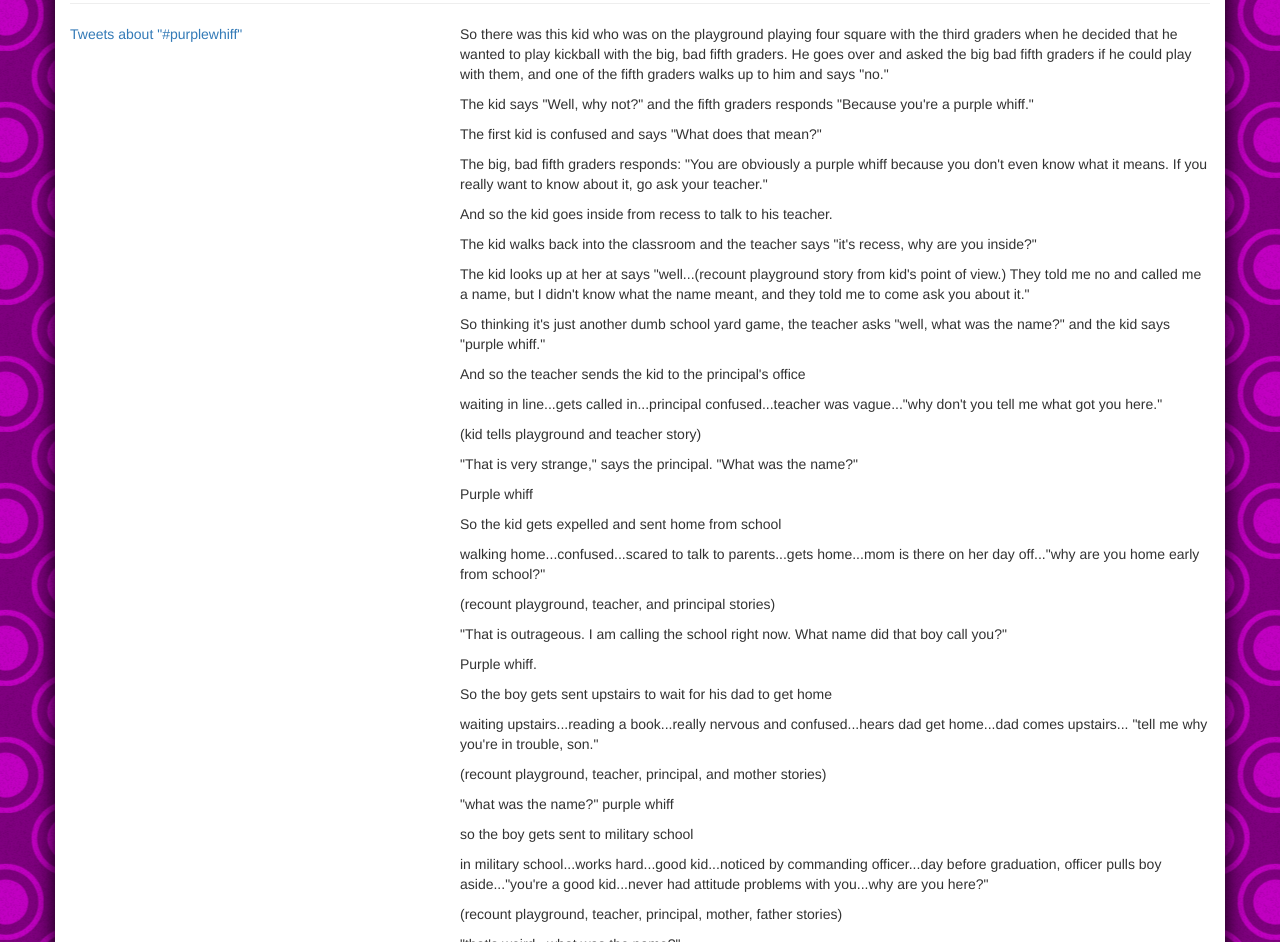
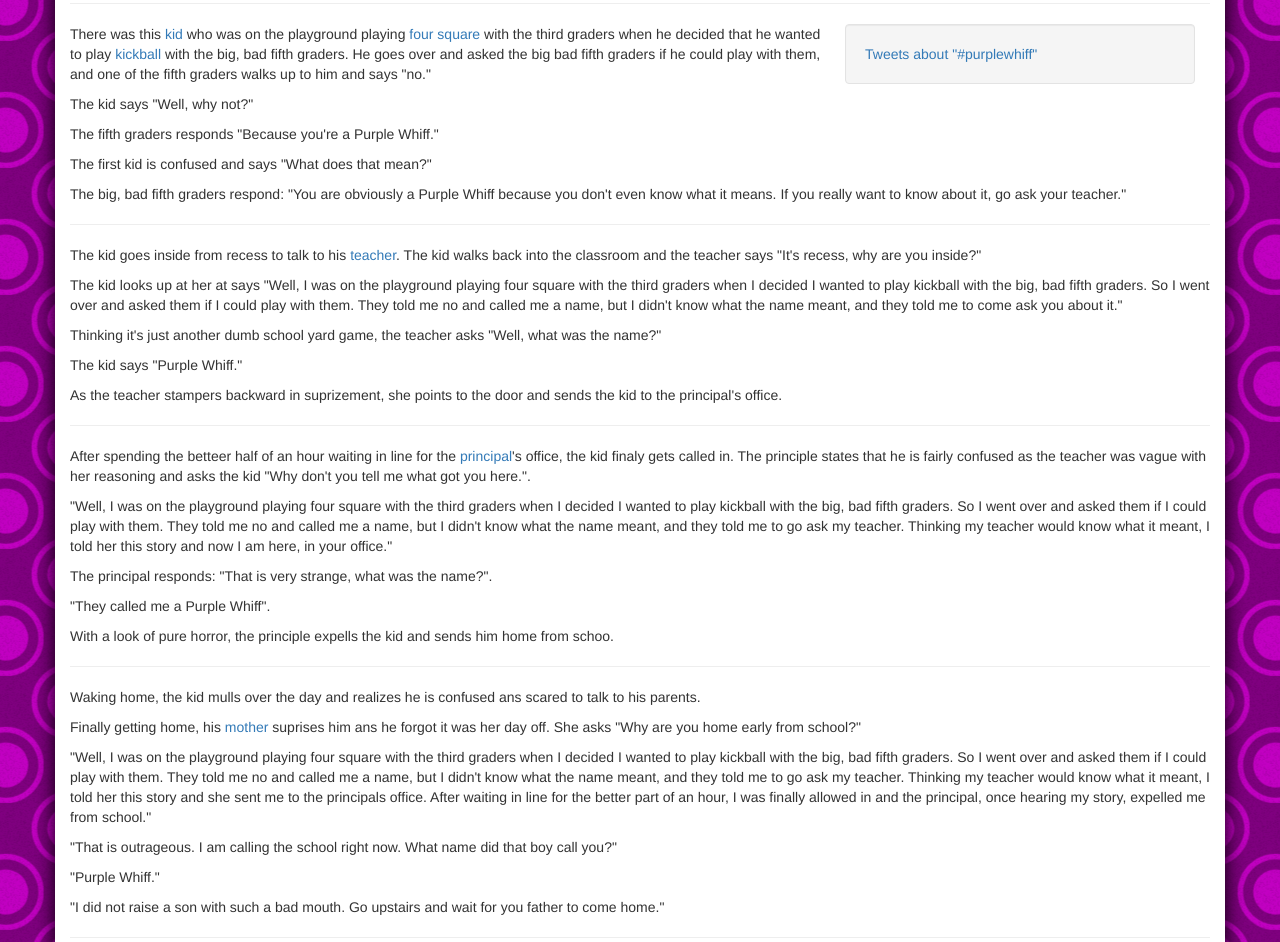
Before and after one commit to bign8/purple-whiff.isasecret.com, a plain HTML site: page index.html in a window 1280 px wide. Shown: the part 116-1058 px from the top of the page. Drawn offline with nearby package versions, Linux system fonts and the light colour scheme.

Commit message:
Updating most of the story, some Wikipedia links too

```diff
--- a/css.css
+++ b/css.css
@@ -6,5 +6,9 @@ body {
 	background-color: white;
 	box-shadow: #000 0 0 20px;
 	margin: 20px auto;
+	border-radius: 5px;
 	/*background: #FFFFFF url(img/purple-drop.jpg) no-repeat top right;*/
 }
+.well p:last-child {
+	margin-bottom: 0;
+}
--- a/index.html
+++ b/index.html
@@ -4,59 +4,95 @@
 		<meta charset="utf-8">
 		<meta http-equiv="X-UA-Compatible" content="IE=edge">
 		<title>Purple Whiff</title>
-		<meta name="description" content="Purple Whiff: A short story by Reed Baker">
+		<meta name="description" content="A short story by Reed Baker">
 		<meta name="viewport" content="width=device-width, initial-scale=1">
 		<link rel="stylesheet" href="//netdna.bootstrapcdn.com/bootstrap/3.1.1/css/bootstrap.min.css">
 		<link rel="stylesheet" href="css.css">
 	</head>
 	<body>
-		<!--[if lt IE 8]>
-			<p class="browsehappy">You are using an <strong>outdated</strong> browser. Please <a href="http://browsehappy.com/">upgrade your browser</a> to improve your experience.</p>
-		<![endif]-->
 
 		<div class="container">
 			<div class="page-header">
 				<h1>Purple Whiff <small>A short story by <a href="https://twitter.com/ReedBaker2" target="_blank">Reed Baker</a></small></h1>
+				<!--[if lt IE 8]>
+					<p class="browsehappy">
+						You are using an <strong>outdated</strong> browser.
+						Please <a href="http://browsehappy.com/">upgrade your browser</a> to improve your experience.
+					</p>
+				<![endif]-->
 			</div>
 
 			<div class="row">
-				<div class="col-md-4 hidden-sm hidden-xs">
-					<a class="twitter-timeline" href="https://twitter.com/search?q=%23purplewhiff" data-widget-id="479087189515456512" height="400px">Tweets about "#purplewhiff"</a>
-				</div>
-				<div class="col-md-8">
-					<p>So there was this kid who was on the playground playing four square with the third graders when he decided that he wanted to play kickball with the big, bad fifth graders. He goes over and asked the big bad fifth graders if he could play with them, and one of the fifth graders walks up to him and says "no."</p>
-					<p>The kid says "Well, why not?" and the fifth graders responds "Because you're a purple whiff."</p>
+				<div class="col-xs-12">
+
+					<!-- Twitter story -->
+					<div class="col-md-4 pull-right hidden-sm hidden-xs">
+						<div class="well twitter-timeline" data-widget-id="479087189515456512" height="400px">
+							<a href="https://twitter.com/search?q=%23purplewhiff">
+								Tweets about "#purplewhiff"
+							</a>
+						</div>
+					</div>
+
+					<!-- Introduction -->
+					<p>There was this <a href="http://en.wikipedia.org/wiki/Child">kid</a> who was on the playground playing <a href="http://en.wikipedia.org/wiki/Four_square">four square</a> with the third graders when he decided that he wanted to play <a href="http://en.wikipedia.org/wiki/Kickball">kickball</a> with the big, bad fifth graders. He goes over and asked the big bad fifth graders if he could play with them, and one of the fifth graders walks up to him and says "no."</p>
+					<p>The kid says "Well, why not?"</p>
+					<p>The fifth graders responds "Because you're a Purple Whiff."</p>
 					<p>The first kid is confused and says "What does that mean?"</p>
-					<p>The big, bad fifth graders responds: "You are obviously a purple whiff because you don't even know what it means. If you really want to know about it, go ask your teacher."</p>
-					<p>And so the kid goes inside from recess to talk to his teacher.</p>
-					<p>The kid walks back into the classroom and the teacher says "it's recess, why are you inside?"</p>
-					<p>The kid looks up at her at says "well...(recount playground story from kid's point of view.) They told me no and called me a name, but I didn't know what the name meant, and they told me to come ask you about it."</p>
-					<p>So thinking it's just another dumb school yard game, the teacher asks "well, what was the name?" and the kid says "purple whiff."</p>
-					<p>And so the teacher sends the kid to the principal's office</p>
-					<p>waiting in line...gets called in...principal confused...teacher was vague..."why don't you tell me what got you here."</p>
-					<p>(kid tells playground and teacher story)</p>
-					<p>"That is very strange," says the principal. "What was the name?"</p>
-					<p>Purple whiff</p>
-					<p>So the kid gets expelled and sent home from school</p>
-					<p>walking home...confused...scared to talk to parents...gets home...mom is there on her day off..."why are you home early from school?"</p>
-					<p>(recount playground, teacher, and principal stories)</p>
+					<p>The big, bad fifth graders respond: "You are obviously a Purple Whiff because you don't even know what it means. If you really want to know about it, go ask your teacher."</p>
+					<hr />
+
+					<!-- Teacher -->
+					<p>The kid goes inside from recess to talk to his <a href="http://en.wikipedia.org/wiki/Teacher">teacher</a>. The kid walks back into the classroom and the teacher says "It's recess, why are you inside?"</p>
+					<p>The kid looks up at her at says "Well, I was on the playground playing four square with the third graders when I decided I wanted to play kickball with the big, bad fifth graders. So I went over and asked them if I could play with them. They told me no and called me a name, but I didn't know what the name meant, and they told me to come ask you about it."</p>
+					<p>Thinking it's just another dumb school yard game, the teacher asks "Well, what was the name?"</p>
+					<p>The kid says "Purple Whiff."</p>
+					<p>As the teacher stampers backward in suprizement, she points to the door and sends the kid to the principal's office.</p>
+					<hr />
+
+					<!-- Principal -->
+					<p>After spending the betteer half of an hour waiting in line for the <a href="http://en.wikipedia.org/wiki/Head_teacher">principal</a>'s office, the kid finaly gets called in. The principle states that he is fairly confused as the teacher was vague with her reasoning and asks the kid "Why don't you tell me what got you here.".</p>
+					<p>"Well, I was on the playground playing four square with the third graders when I decided I wanted to play kickball with the big, bad fifth graders. So I went over and asked them if I could play with them. They told me no and called me a name, but I didn't know what the name meant, and they told me to go ask my teacher. Thinking my teacher would know what it meant, I told her this story and now I am here, in your office."</p>
+					<p>The principal responds: "That is very strange, what was the name?".</p>
+					<p>"They called me a Purple Whiff".</p>
+					<p>With a look of pure horror, the principle expells the kid and sends him home from schoo.</p>
+					<hr />
+
+					<!-- Mother -->
+					<p>Waking home, the kid mulls over the day and realizes he is confused ans scared to talk to his parents.</p>
+					<p>Finally getting home, his <a href="http://en.wikipedia.org/wiki/Mother">mother</a> suprises him ans he forgot it was her day off. She asks "Why are you home early from school?"</p>
+					<p>"Well, I was on the playground playing four square with the third graders when I decided I wanted to play kickball with the big, bad fifth graders. So I went over and asked them if I could play with them. They told me no and called me a name, but I didn't know what the name meant, and they told me to go ask my teacher. Thinking my teacher would know what it meant, I told her this story and she sent me to the principals office. After waiting in line for the better part of an hour, I was finally allowed in and the principal, once hearing my story, expelled me from school."</p>
 					<p>"That is outrageous. I am calling the school right now. What name did that boy call you?"</p>
-					<p>Purple whiff.</p>
-					<p>So the boy gets sent upstairs to wait for his dad to get home</p>
-					<p>waiting upstairs...reading a book...really nervous and confused...hears dad get home...dad comes upstairs... "tell me why you're in trouble, son."</p>
-					<p>(recount playground, teacher, principal, and mother stories)</p>
-					<p>"what was the name?" purple whiff</p>
-					<p>so the boy gets sent to military school</p>
+					<p>"Purple Whiff."</p>
+					<p>"I did not raise a son with such a bad mouth. Go upstairs and wait for you father to come home."</p>
+					<hr />
+
+					<!-- Father -->
+					<p>Waiting upstairs, the boy becomes really nervous and confused as he recounts the days events in his head. He decides to read a book to take his mind off things while he waits for his dad to get home.</p>
+					<p>After the kid read a signifigant portion of War and Peace, he finally hears dad get home. After some soft conversation with his wife the <a href="http://en.wikipedia.org/wiki/Father">father</a> comes upstars and states: "Tell me why you're in trouble, son."</p>
+					<p>"Well, I was on the playground playing four square with the third graders when I decided I wanted to play kickball with the big, bad fifth graders. So I went over and asked them if I could play with them. They told me no and called me a name, but I didn't know what the name meant, and they told me to go ask my teacher. Thinking my teacher would know what it meant, I told her this story and she sent me to the principals office. After waiting in line for the better part of an hour, I was finally allowed in and the principal, once hearing my story, expelled me from school. I walked home and mother wonderd why, so I told her this story and she sent me upstairs."</p>
+					<p>"What was the name?"</p>
+					<p>"Purple Whiff."</p>
+					<p>There is no way a son of mine is going to live under my roof with a mouth like that. So the father sends the boy to military school.</p>
+					<hr />
+
+					<!-- Military -->
 					<p>in military school...works hard...good kid...noticed by commanding officer...day before graduation, officer pulls boy aside..."you're a good kid...never had attitude problems with you...why are you here?"</p>
 					<p>(recount playground, teacher, principal, mother, father stories)</p>
 					<p>"that's weird...what was the name?"</p>
 					<p>purple whiff</p>
 					<p>so the boy gets sent to military prison</p>
+					<hr />
+
+					<!-- Prison -->
 					<p>in military prison...well behaved...warden starts giving him odd jobs...become friends...one day warden pulls him aside, asks "you're a good guy and your files are vague, why are you even in military prison?"</p>
 					<p>(recount playground, teacher, principal, mother, father, military school stories)</p>
 					<p>name?</p>
 					<p>purple whiff</p>
 					<p>so he gets sent out on the street to be a bum</p>
+					<hr />
+
+					<!-- Rock Bottom -->
 					<p>rock bottom...begging for change...no money...no house...nothing...lady comes up to give money, asks: "before I give you this, i want to hear your life story. How did you get to where you are right now?"</p>
 					<p>guy says: "It's a long story...every time i tell it, something terrible happens...can you please just give me some money so i can eat tonight?"</p>
 					<p>lady says: "well how can things get any worse for you?"</p>
@@ -65,6 +101,9 @@
 					<p>name?</p>
 					<p>purple whiff</p>
 					<p>lady looks down...thinking....guy looks up at her hopefully...lady says "I know a guy that can tell you what it means...go two blocks then right, three blocks then left, and you'll see him.)</p>
+					<hr />
+
+					<!-- Conclusion -->
 					<p>guy gets up and walks two blocks, then turns right, is almost to the third block and he sees the guy...something about it...going to learn about the phrase that ruined his life...crossing the street...IMMEDIATELY gets hit by a bus</p>
 					<p>and that is why you never cross the street without looking both ways</p>
 				</div>
@@ -97,7 +136,6 @@
 			ga('create','UA-XXXXX-X');ga('send','pageview');
 		</script> -->
 
-		<!-- Twitter Widget Script (modified) -->
-		<script>!function(d,s){var j,f=d.getElementsByTagName(s)[0];j=d.createElement(s);j.src="//platform.twitter.com/widgets.js";f.parentNode.insertBefore(j,f);}(document,"script");</script>
+		// <script async src="//platform.twitter.com/widgets.js"></script>
 	</body>
 </html>
```
Also changed, not shown: favicon.ico (added), humans.txt.
